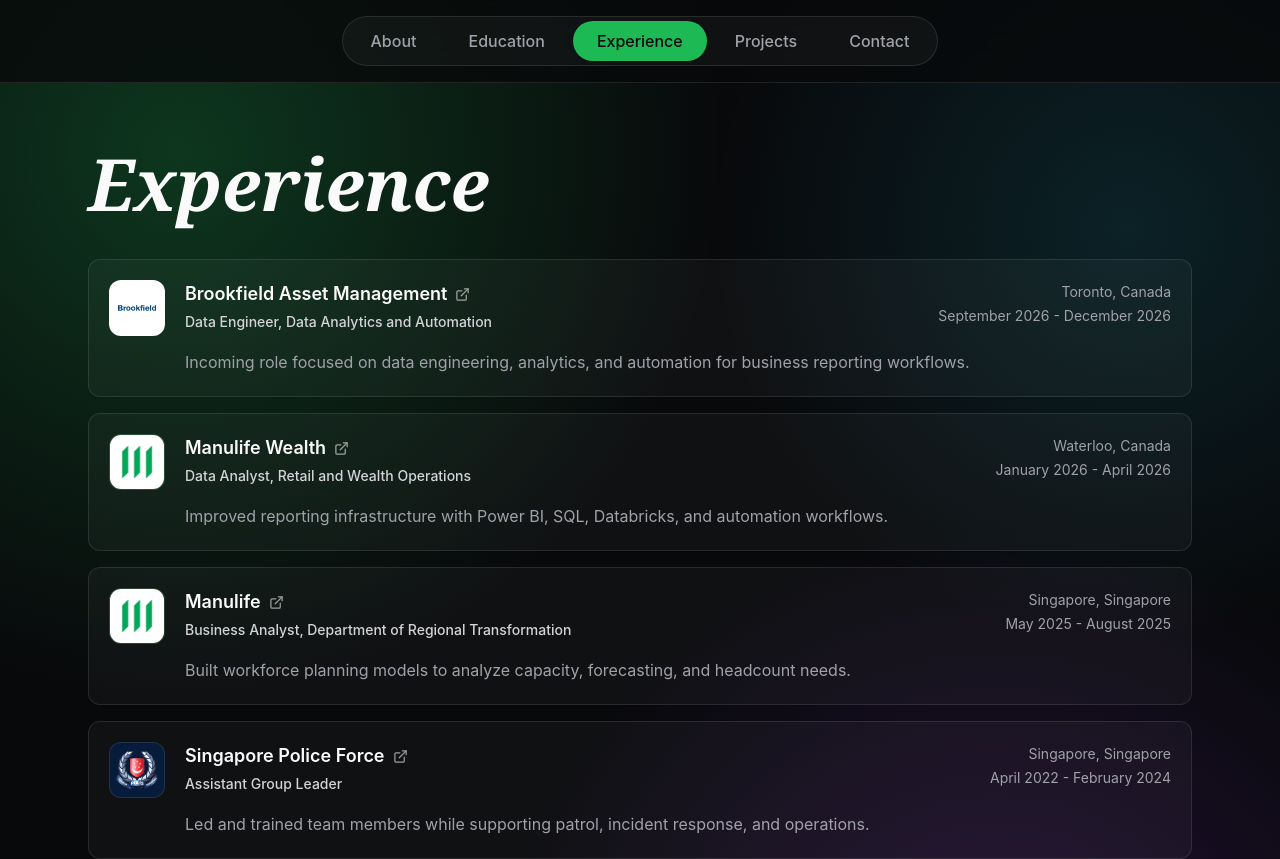
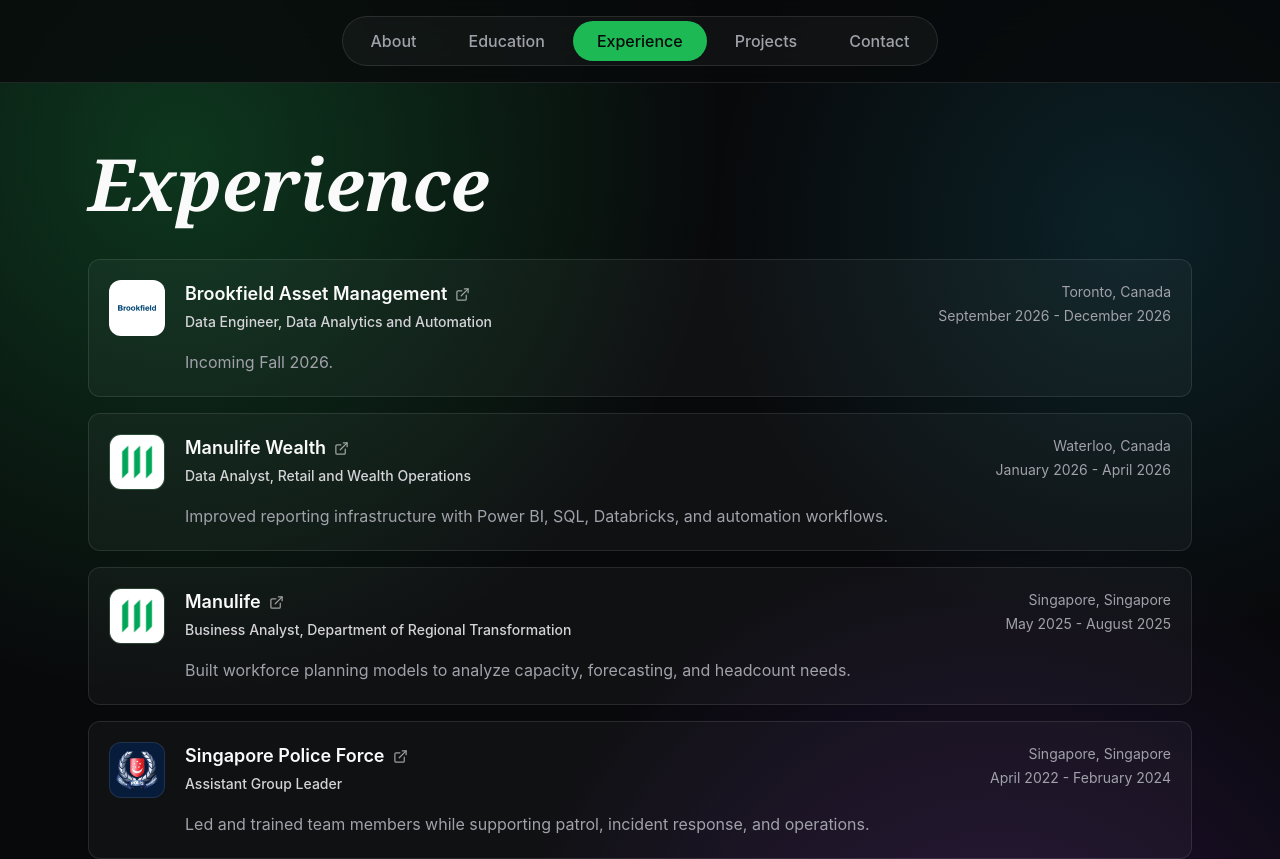
Before and after one commit to aimaandalvi/personal-website, a Next.js app: page /experience in a window 1280 px wide. Shown: the top 859 px of the page. Built offline with nearby package versions, Linux system fonts and the light colour scheme.

Commit message:
Updated Brookfield description

```diff
--- a/data/experiences.ts
+++ b/data/experiences.ts
@@ -16,8 +16,7 @@
     role: "Data Engineer, Data Analytics and Automation",
     location: "Toronto, Canada",
     dates: "September 2026 - December 2026",
-    description:
-      "Incoming role focused on data engineering, analytics, and automation for business reporting workflows.",
+    description: "Incoming Fall 2026.",
     link: "https://www.brookfield.com/",
     initials: "BA",
     logo: "/brookfield-logo.png",
```
